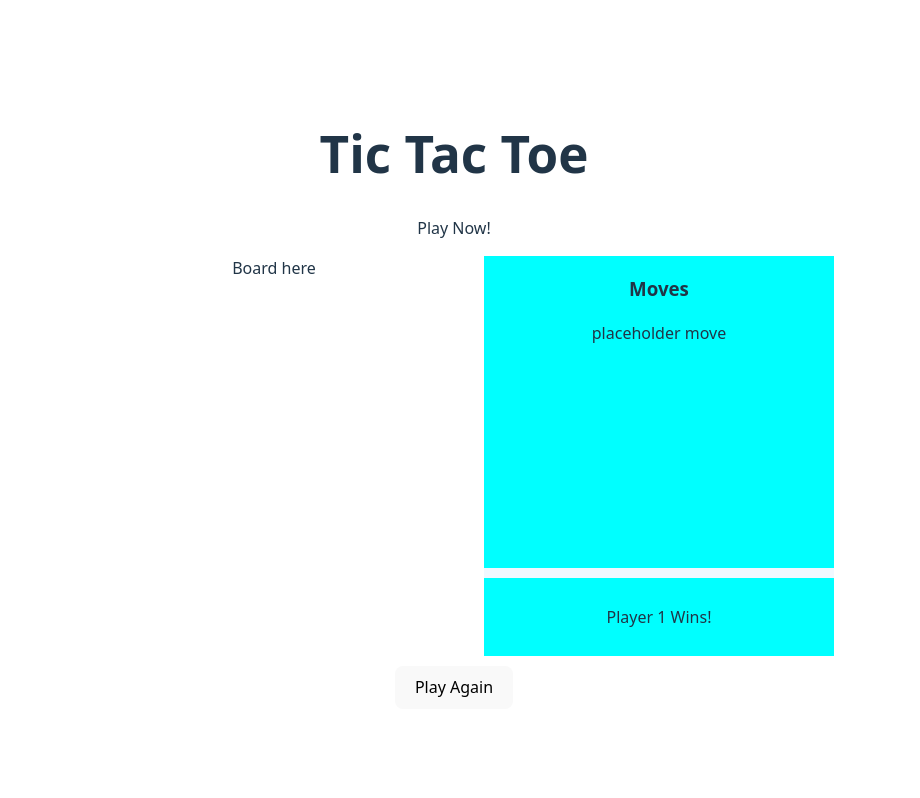
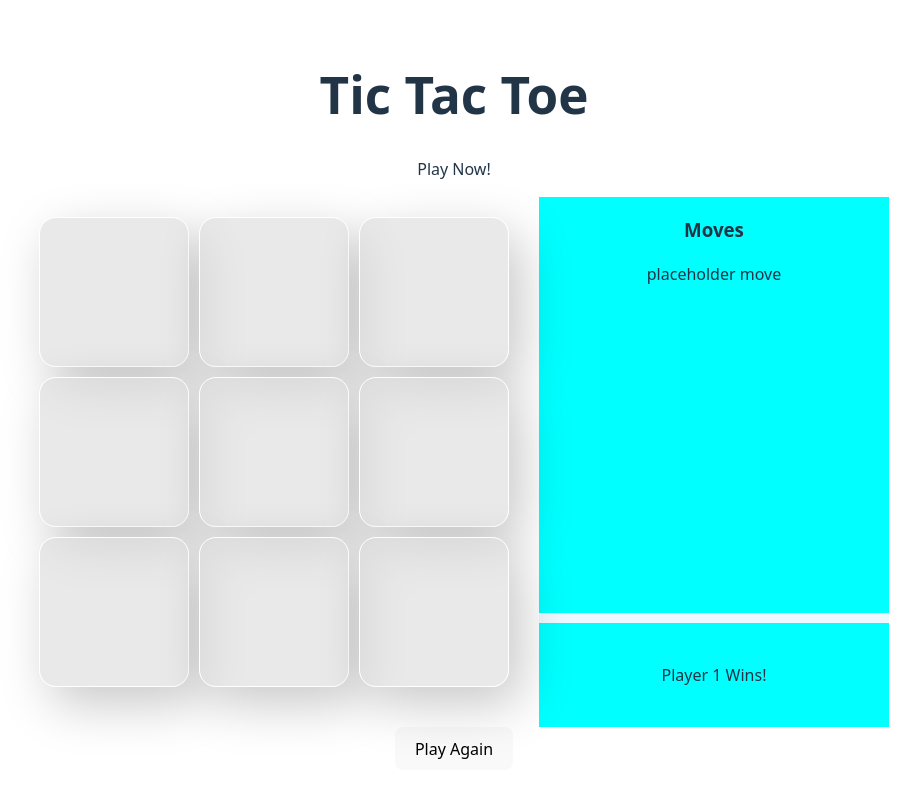
Before and after one commit to jamir4270/tic-tac-toe, a React (Vite) app: page / in a window 1280 px wide. Shown: the top 798 px of the page, without its empty margins (186-1106 px from the left). Built offline with nearby package versions, Linux system fonts and the light colour scheme.

Commit message:
Adjusted styling and added board component

```diff
--- a/src/App.css
+++ b/src/App.css
@@ -13,9 +13,8 @@
 
 .board {
   background-color: white;
-  width: 400px;
-  height: 400px;
   margin-bottom: 10px;
+  padding: 10px;
 }
 
 .game-info {
@@ -24,7 +23,7 @@
   gap: 10px;
   background-color: aliceblue;
   width: 350px;
-  height: 400px;
+  height: inherit;
 }
 
 .move-history {
--- a/src/App.tsx
+++ b/src/App.tsx
@@ -1,6 +1,8 @@
 import "./App.css";
+import Board from "./components/Board";
 
 function App() {
+  const tileSymbol = ["", "", "", "", "", "", "", "", ""];
   return (
     <>
       <div className="header">
@@ -9,7 +11,9 @@ function App() {
       </div>
       <div className="main">
         <div className="game">
-          <div className="board">Board here</div>
+          <div className="board">
+            <Board tileSymbol={tileSymbol}></Board>
+          </div>
         </div>
         <div className="game-info">
           <div className="move-history">
```
